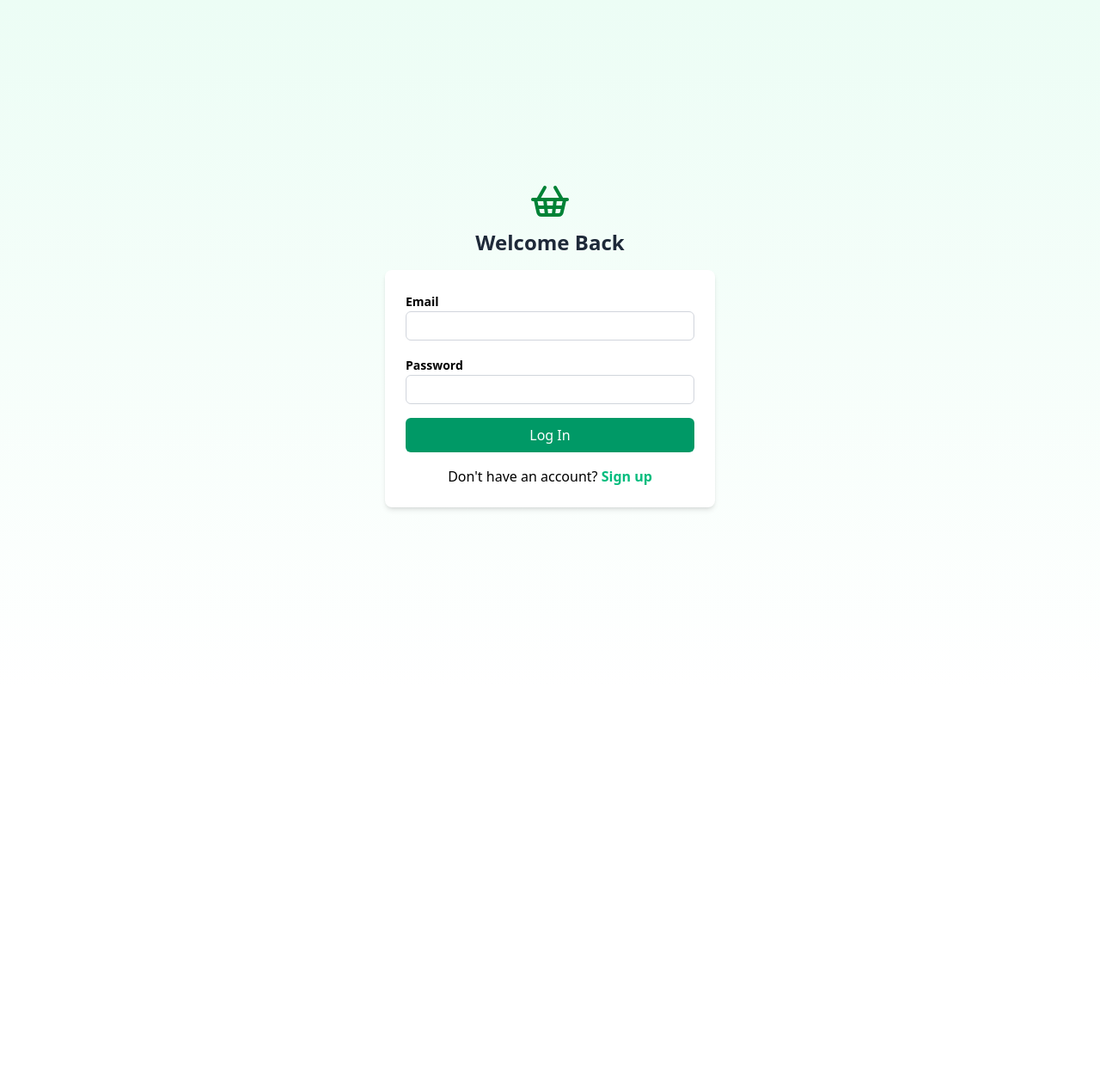
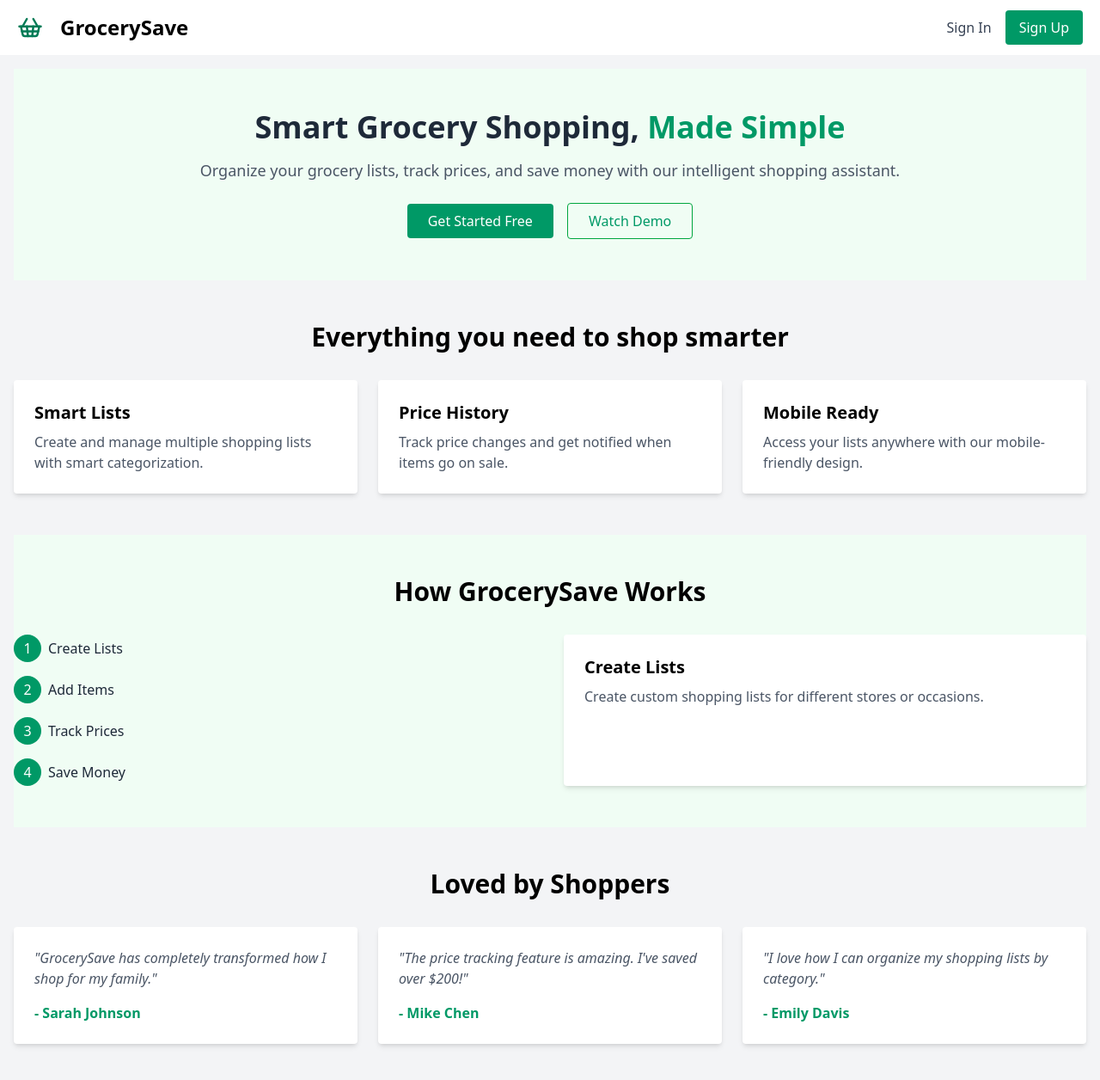
Before and after one commit to AbdulSamad676/grocery-bud, a React (Vite) app: page / in a window 1280 px wide. Shown: the top 1256 px of the page at 86% size. Before the commit the page ends 800 px from the top, so only its background shows below. Built offline with nearby package versions, Linux system fonts and the light colour scheme.

Commit message:
fix: Header issue fixed

```diff
--- a/routs/routs.js
+++ b/routs/routs.js
@@ -1,8 +1,10 @@
 import AuthLayout from "../src/layouts/AuthLayout";
 import DashboardLayout from "../src/layouts/DashboardLayout";
+import MainLayout from "../src/layouts/MainLayout";
 // import Chat from "../src/pages/Chat";
 // import User from "../src/pages/User";
 import Dashboard from "../src/pages/Dashboard/Dashboard";
+import LandingPage from "../src/pages/Landing/LandingPage";
 import LoginPage from "../src/pages/Login/Login";
 // import Help from "../src/pages/Help";
 import SignUp from "../src/pages/SignUp/SignUp";
@@ -11,7 +13,7 @@ import SignUp from "../src/pages/SignUp/SignUp";
 
 export const routesConfig = [
   {
-    path: "/",
+    path: "/login",
     component: LoginPage,
     layout: AuthLayout,
   },
@@ -20,11 +22,11 @@ export const routesConfig = [
     component: SignUp,
     layout: AuthLayout,
   },
-  // {
-  // 	path: '/auth/register',
-  // 	component: Register,
-  // 	layout: AuthLayout,
-  // },
+  {
+    path: "/",
+    component: LandingPage,
+    layout: MainLayout,
+  },
   {
     path: "/dashboard",
     component: Dashboard,
--- /dev/null
+++ b/src/components/Footer.jsx
@@ -0,0 +1,16 @@
+import React from "react";
+const Footer = () => (
+  <footer className="text-center py-12 bg-green-600 text-white">
+    <h2 className="text-3xl font-bold mb-4">Start saving on groceries today</h2>
+    <div className="space-x-4">
+      <button className="bg-white text-green-600 px-6 py-2 rounded">
+        Sign Up Now
+      </button>
+      <button className="border border-white px-6 py-2 rounded">
+        Schedule a Demo
+      </button>
+    </div>
+  </footer>
+);
+
+export default Footer;
--- /dev/null
+++ b/src/components/Header.jsx
@@ -0,0 +1,58 @@
+import React from "react";
+import { LuShoppingBasket } from "react-icons/lu";
+import { useSelector, useDispatch } from "react-redux";
+import { useNavigate } from "react-router-dom";
+import { logOut } from "../store/slices/authSlice";
+
+const Header = ({ isDashboard }) => {
+  const navigate = useNavigate();
+  const dispatch = useDispatch();
+  const user = useSelector((state) => state.auth.currentUser);
+
+  const handleLogout = async () => {
+    await dispatch(logOut());
+    navigate("/");
+  };
+
+  return (
+    <header className="flex justify-between items-center px-5 py-3 w-full bg-white shadow-md">
+      <div className="flex items-center gap-5">
+        <LuShoppingBasket className="text-emerald-700" size={30} />
+        <p className="text-2xl font-bold text-black">GrocerySave</p>
+      </div>
+
+      <div className="flex items-center gap-5">
+        {isDashboard && user ? (
+          // Display user email and logout button for dashboard
+          <>
+            <p className="userEmail text-emerald-600">{user.email}</p>
+            <button
+              className="bg-emerald-700 text-white px-5 py-1 rounded-md"
+              onClick={handleLogout}
+            >
+              Logout
+            </button>
+          </>
+        ) : (
+          // Display sign-in and sign-up buttons for main layout
+          <nav className="space-x-4">
+            <button
+              className="text-gray-700"
+              onClick={() => navigate("/login")}
+            >
+              Sign In
+            </button>
+            <button
+              className="bg-emerald-600 text-white px-4 py-2 rounded"
+              onClick={() => navigate("/sign-up")}
+            >
+              Sign Up
+            </button>
+          </nav>
+        )}
+      </div>
+    </header>
+  );
+};
+
+export default Header;
--- a/src/layouts/DashboardLayout.jsx
+++ b/src/layouts/DashboardLayout.jsx
@@ -61,6 +61,7 @@ import Sidebar from "../components/Sidebar";
 import CategoryDetails from "../pages/Dashboard/CategoryDetails";
 import DashHeader from "../components/DashHeader";
 import { getAllCategories } from "../store/slices/CategorySlice";
+import Header from "../components/Header";
 
 const DashboardLayout = ({ children, title }) => {
   const dispatch = useDispatch();
@@ -106,7 +107,8 @@ const DashboardLayout = ({ children, title }) => {
 
       <main className="flex flex-col col-span-10 h-full overflow-auto">
         <div className="header h-16  bg-white border border-gray-200 p-2 flex justify-center items-center">
-          <DashHeader />
+          {/* <DashHeader /> */}
+          <Header isDashboard={true} />
         </div>
         <div className="w-full px-5 py-3">
           {selectedCategory ? (
--- a/src/layouts/MainLayout.jsx
+++ b/src/layouts/MainLayout.jsx
@@ -0,0 +1,26 @@
+import React from "react";
+import Header from "../components/Header";
+import Footer from "../components/Footer";
+// import Header from ""; // Import your Header component
+// import Footer from "../components/Footer"; // Import your Footer component
+
+const MainLayout = ({ children }) => {
+  return (
+    <div className="flex flex-col min-h-screen">
+      {/* Header */}
+      <header className="bg-gray-800 text-white">
+        <Header isDashboard={true} />
+      </header>
+
+      {/* Main Content */}
+      <main className="flex-grow bg-gray-100 p-4">{children}</main>
+
+      {/* Footer */}
+      <footer className="bg-gray-800 text-white p-4 text-center">
+        <Footer />
+      </footer>
+    </div>
+  );
+};
+
+export default MainLayout;
--- /dev/null
+++ b/src/pages/Landing/LandingPage.jsx
@@ -0,0 +1,203 @@
+import React from "react";
+import Header from "../../components/Header";
+
+// Header Component
+// const Header = () => (
+//   <header className="flex justify-between items-center p-4 bg-white shadow-md">
+//     <div className="text-2xl font-bold text-emerald-600">GrocerySave</div>
+//     <nav className="space-x-4">
+//       <button className="text-gray-700">Sign In</button>
+//       <button className="bg-emerald-600 text-white px-4 py-2 rounded">
+//         Sign Up
+//       </button>
+//     </nav>
+//   </header>
+// );
+
+// Hero Section
+const Hero = () => (
+  <section className="text-center py-12 bg-green-50">
+    <h1 className="text-4xl font-bold text-gray-800 mb-4">
+      Smart Grocery Shopping,{" "}
+      <span className="text-emerald-600">Made Simple</span>
+    </h1>
+    <p className="text-lg text-gray-600 mb-6">
+      Organize your grocery lists, track prices, and save money with our
+      intelligent shopping assistant.
+    </p>
+    <div className="space-x-4">
+      <button className="bg-emerald-600 text-white px-6 py-2 rounded">
+        Get Started Free
+      </button>
+      <button className="border border-green-600 text-emerald-600 px-6 py-2 rounded">
+        Watch Demo
+      </button>
+    </div>
+  </section>
+);
+
+// Features Section
+const Features = () => (
+  <section className="py-12">
+    <h2 className="text-3xl font-bold text-center mb-8">
+      Everything you need to shop smarter
+    </h2>
+    <div className="grid grid-cols-1 md:grid-cols-3 gap-6">
+      {[
+        {
+          title: "Smart Lists",
+          desc: "Create and manage multiple shopping lists with smart categorization.",
+        },
+        {
+          title: "Price History",
+          desc: "Track price changes and get notified when items go on sale.",
+        },
+        {
+          title: "Mobile Ready",
+          desc: "Access your lists anywhere with our mobile-friendly design.",
+        },
+      ].map((feature, index) => (
+        <div key={index} className="p-6 bg-white shadow-md rounded">
+          <h3 className="text-xl font-bold mb-2">{feature.title}</h3>
+          <p className="text-gray-600">{feature.desc}</p>
+        </div>
+      ))}
+    </div>
+  </section>
+);
+
+// How It Works Section
+const HowItWorks = () => (
+  <section className="py-12 bg-green-50">
+    <h2 className="text-3xl font-bold text-center mb-8">
+      How GrocerySave Works
+    </h2>
+    <div className="grid grid-cols-1 md:grid-cols-2 gap-8">
+      <ul className="space-y-4">
+        {["Create Lists", "Add Items", "Track Prices", "Save Money"].map(
+          (step, index) => (
+            <li key={index} className="flex items-center space-x-2">
+              <span className="bg-emerald-600 text-white rounded-full w-8 h-8 flex items-center justify-center">
+                {index + 1}
+              </span>
+              <p className="text-gray-800">{step}</p>
+            </li>
+          )
+        )}
+      </ul>
+      <div className="p-6 bg-white shadow-md rounded">
+        <h3 className="text-xl font-bold mb-2">Create Lists</h3>
+        <p className="text-gray-600">
+          Create custom shopping lists for different stores or occasions.
+        </p>
+      </div>
+    </div>
+  </section>
+);
+
+// Testimonials Section
+const Testimonials = () => (
+  <section className="py-12">
+    <h2 className="text-3xl font-bold text-center mb-8">Loved by Shoppers</h2>
+    <div className="grid grid-cols-1 md:grid-cols-3 gap-6">
+      {[
+        {
+          name: "Sarah Johnson",
+          feedback:
+            "GrocerySave has completely transformed how I shop for my family.",
+        },
+        {
+          name: "Mike Chen",
+          feedback:
+            "The price tracking feature is amazing. I've saved over $200!",
+        },
+        {
+          name: "Emily Davis",
+          feedback: "I love how I can organize my shopping lists by category.",
+        },
+      ].map((testimonial, index) => (
+        <div key={index} className="p-6 bg-white shadow-md rounded">
+          <p className="italic text-gray-600">"{testimonial.feedback}"</p>
+          <h4 className="mt-4 font-bold text-emerald-600">
+            - {testimonial.name}
+          </h4>
+        </div>
+      ))}
+    </div>
+  </section>
+);
+
+// import React from "react";
+
+export const SavingsSection = () => {
+  return (
+    <section className="bg-green-50 py-12">
+      <div className="max-w-4xl mx-auto text-center">
+        {/* Heading */}
+        <h2 className="text-2xl font-bold text-gray-800">
+          Calculate Your Savings
+        </h2>
+        <p className="text-gray-600 mt-2">
+          See how much you could save with GrocerySave
+        </p>
+
+        {/* Card */}
+        <div className="bg-white mt-8 p-8 rounded-lg shadow-lg flex flex-col sm:flex-row items-center justify-between space-y-6 sm:space-y-0 sm:space-x-6">
+          {/* Monthly Grocery Spend */}
+          <div className="text-center sm:text-left">
+            <h3 className="text-lg font-semibold text-gray-800">
+              Monthly Grocery Spend
+            </h3>
+            <p className="text-4xl font-bold text-emerald-600">$600</p>
+            <p className="text-gray-500">Average household spend</p>
+          </div>
+
+          {/* Potential Savings */}
+          <div className="text-center sm:text-left">
+            <h3 className="text-lg font-semibold text-gray-800">
+              Potential Savings
+            </h3>
+            <p className="text-4xl font-bold text-emerald-600">$180</p>
+            <p className="text-gray-500">30% average savings</p>
+          </div>
+
+          {/* Button */}
+          <div>
+            <button className="bg-emerald-600 text-white py-3 px-6 rounded-lg shadow-md hover:bg-green-700 transition">
+              Start Saving Today
+            </button>
+          </div>
+        </div>
+      </div>
+    </section>
+  );
+};
+
+// Footer CTA Section
+// const FooterCTA = () => (
+//   <footer className="text-center py-12 bg-emerald-600 text-white">
+//     <h2 className="text-3xl font-bold mb-4">Start saving on groceries today</h2>
+//     <div className="space-x-4">
+//       <button className="bg-white text-emerald-600 px-6 py-2 rounded">
+//         Sign Up Now
+//       </button>
+//       <button className="border border-white px-6 py-2 rounded">
+//         Schedule a Demo
+//       </button>
+//     </div>
+//   </footer>
+// );
+
+const LandingPage = () => (
+  <div>
+    {/* <Header /> */}
+    <Hero />
+    <Features />
+    <HowItWorks />
+    <Testimonials />
+    <SavingsSection />
+    {/* <FooterCTA /> */}
+  </div>
+);
+
+export default LandingPage;
--- a/src/store/slices/AuthSlice.js
+++ b/src/store/slices/AuthSlice.js
@@ -90,9 +90,11 @@ export const logOut = () => async (dispatch) => {
   dispatch(setLoading(true));
   try {
     await signOut(auth);
-    dispatch(clearUser());
+    dispatch(clearUser()); // Clear the currentUser state
   } catch (error) {
     dispatch(setError(error.message));
+  } finally {
+    dispatch(setLoading(false)); // Ensure loading is set to false
   }
 };
 
```
